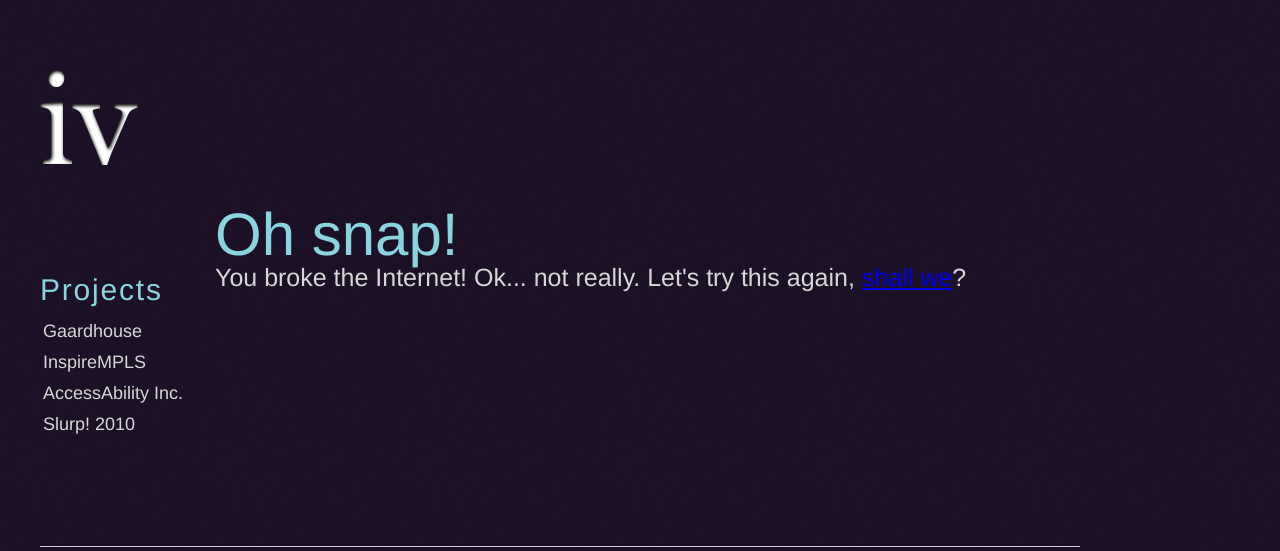
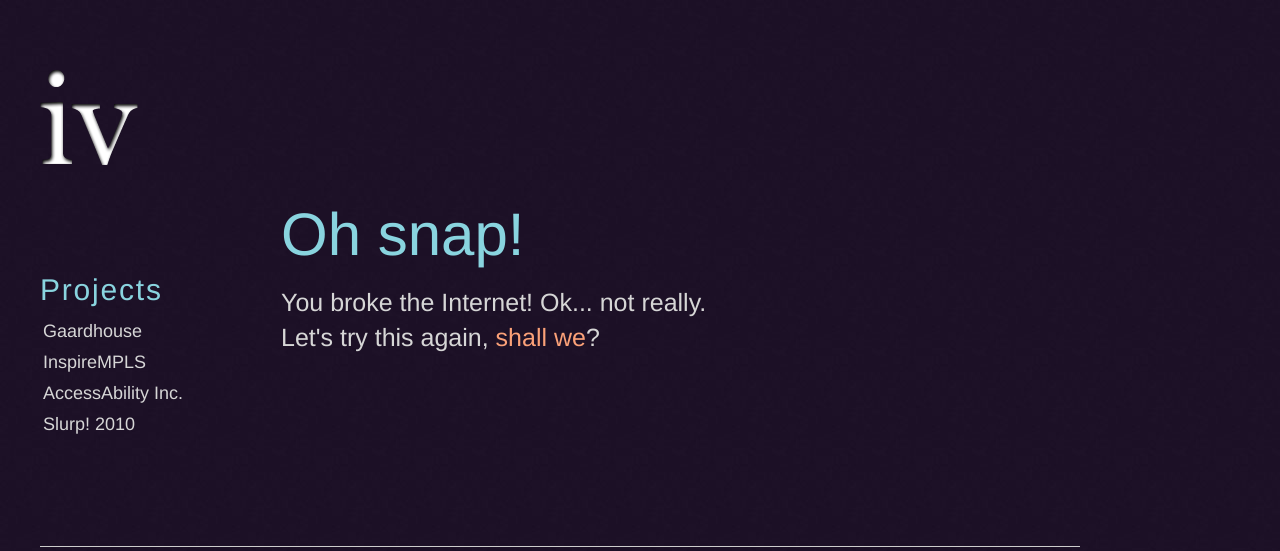
Before and after one commit to johnheimkes/portfolio, a PHP site: page /404page.html in a window 1280 px wide. Shown: the top 551 px of the page. Run offline with PHP 8.4, Linux system fonts and the light colour scheme.

Commit message:
styled 404

```diff
--- a/css/style.css
+++ b/css/style.css
@@ -72,6 +72,7 @@ ul.projects li a:hover {background: #9d4729;}
 	padding-bottom: 5px;
 }
 .description p {
+	line-height: 1.4em;
 	font-size: 14px;
 	color: #d6d6d6;
 	font-family: 'Helvetica Neue Roman';
@@ -230,15 +231,25 @@ p.bottom {
 }
 
 /* 404 styles */
+div#content.fourohfour {
+	width: 450px;
+	margin-left: 66px;
+}
 div#content.fourohfour h2 {
 	font-size: 60px;
 	font-weight: normal;
 	color: #89d4df;
+	padding-bottom: 20px;
 }
 div#content.fourohfour p {
 	font-size: 25px;
 	color: #d6d6d6;
 	font-weight: normal;
+	line-height: 1.4em;
+}
+div#content.fourohfour a {
+	color: #fba178;
+	text-decoration: none;
 }
 
 /* scrollable */
```
